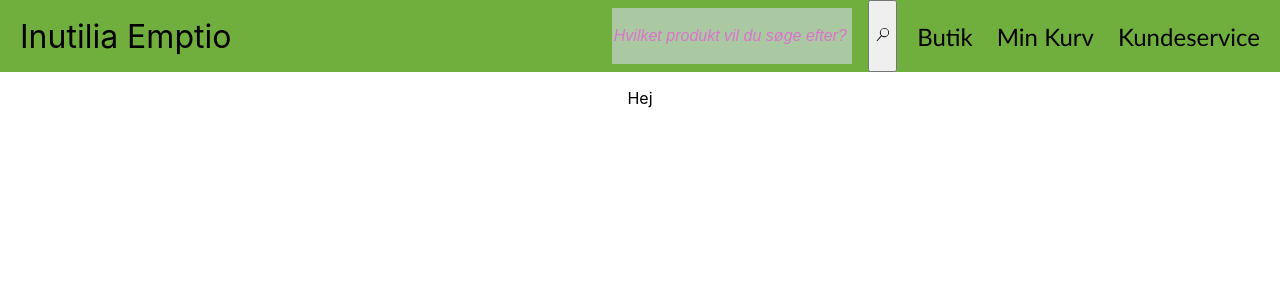
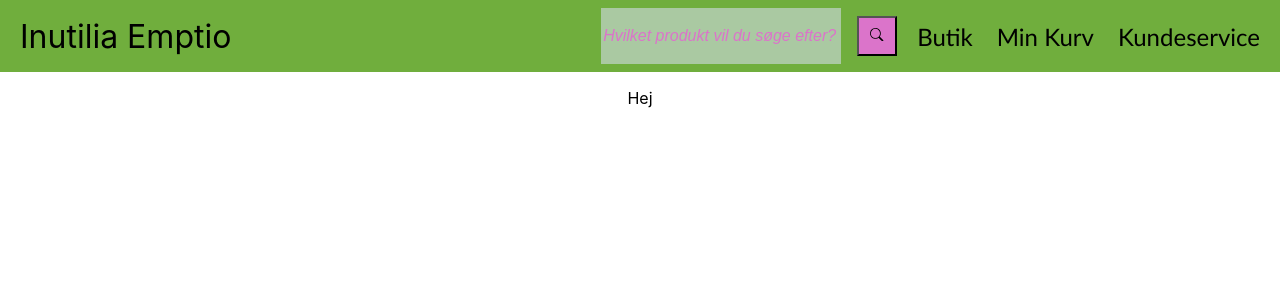
Before and after one commit to KasperBeider/DM565_InnovationProject, a React (Create React App) app in the folder client/: page / in a window 1280 px wide. Shown: the top 300 px of the page. Built offline with nearby package versions, Linux system fonts and the light colour scheme.

Commit message:
Changed icon to be one that can be styled

```diff
--- a/client/src/Navbar.js
+++ b/client/src/Navbar.js
@@ -2,7 +2,7 @@ import { Link, useMatch, useResolvedPath } from "react-router-dom" // used to av
 import React from 'react'
 
 import "./styles/navbar.css"
-import {VscSearch} from "react-icons/vsc"
+import {BsSearch} from "react-icons/bs"
 
 /**
  * Renders a navigation bar that displays different buttons
@@ -10,14 +10,25 @@ import {VscSearch} from "react-icons/vsc"
  * @returns React Component
  */
 export default function Navbar() {
+    const [search, setSearch] = React.useState("");
+    function searchFunc() {
+        console.log(search)
+    }
+
     return (
         <nav className="nav">
             <Link to="/" className="site-title">
                 Inutilia Emptio
             </Link>
             <ul>
-                <input type="text" className="searchBar" placeholder="Hvilket produkt vil du søge efter?"/>
-                <button type="submit"><VscSearch/></button>
+                <input type="text"
+                className="searchBar"
+                placeholder="Hvilket produkt vil du søge efter?"
+                onChange={(e) => setSearch(e.target.value)}
+                />
+                <button type="submit" className="searchButton" onClick={() => searchFunc()}>
+                    <BsSearch/>
+                </button>
                 <CustomLink to="/butik">Butik</CustomLink>
                 <CustomLink to="/kurv">Min Kurv</CustomLink>
                 <CustomLink to="/kundeservice">Kundeservice</CustomLink>
--- a/client/src/styles/navbar.css
+++ b/client/src/styles/navbar.css
@@ -65,6 +65,8 @@ input:focus::placeholder{
 }
 
 .searchButton {
-    background-color: black;
-    color: black;
+    background-color:rgb(219, 116, 202);
+    height: 40px;
+    width: 40px;
+    align-self: center;
 }
```
